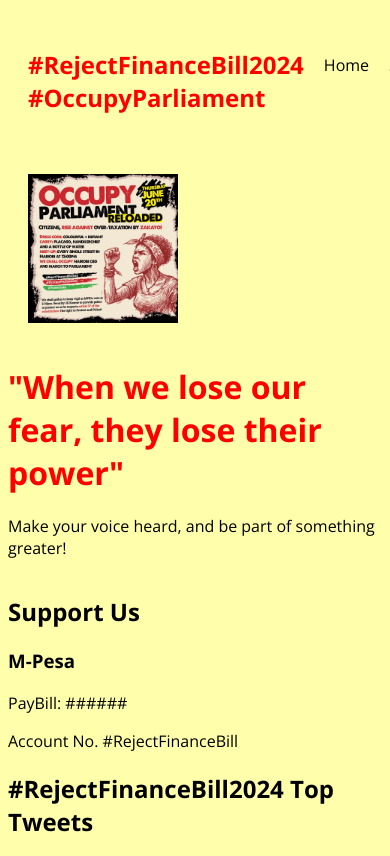
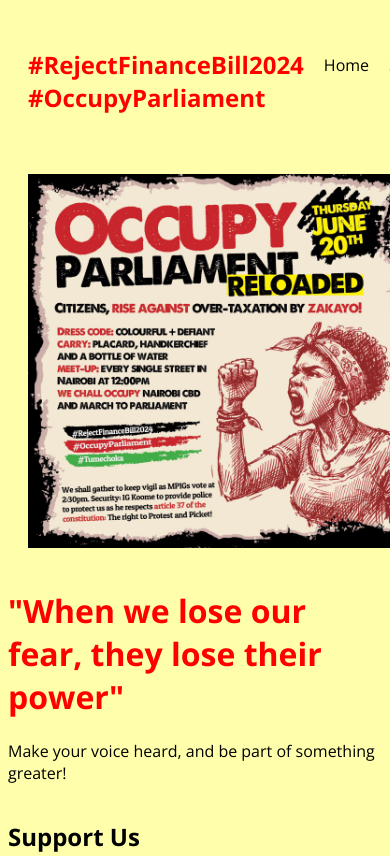
Before and after one commit to notquitelikeme/Reject-Finance-Bill, a plain HTML site: page index.html in a window 390 px wide. Shown: the top 856 px of the page. Drawn offline with nearby package versions, Linux system fonts and the light colour scheme.

Commit message:
Minor Update #1

```diff
--- a/styles.css
+++ b/styles.css
@@ -95,4 +95,9 @@
         margin: 0 5px;
         max-width: 100%;
     }
+    .container-1 img {
+        width: 100%;
+        height: 100%;
+        padding: 20px;
+    }
 }
```
